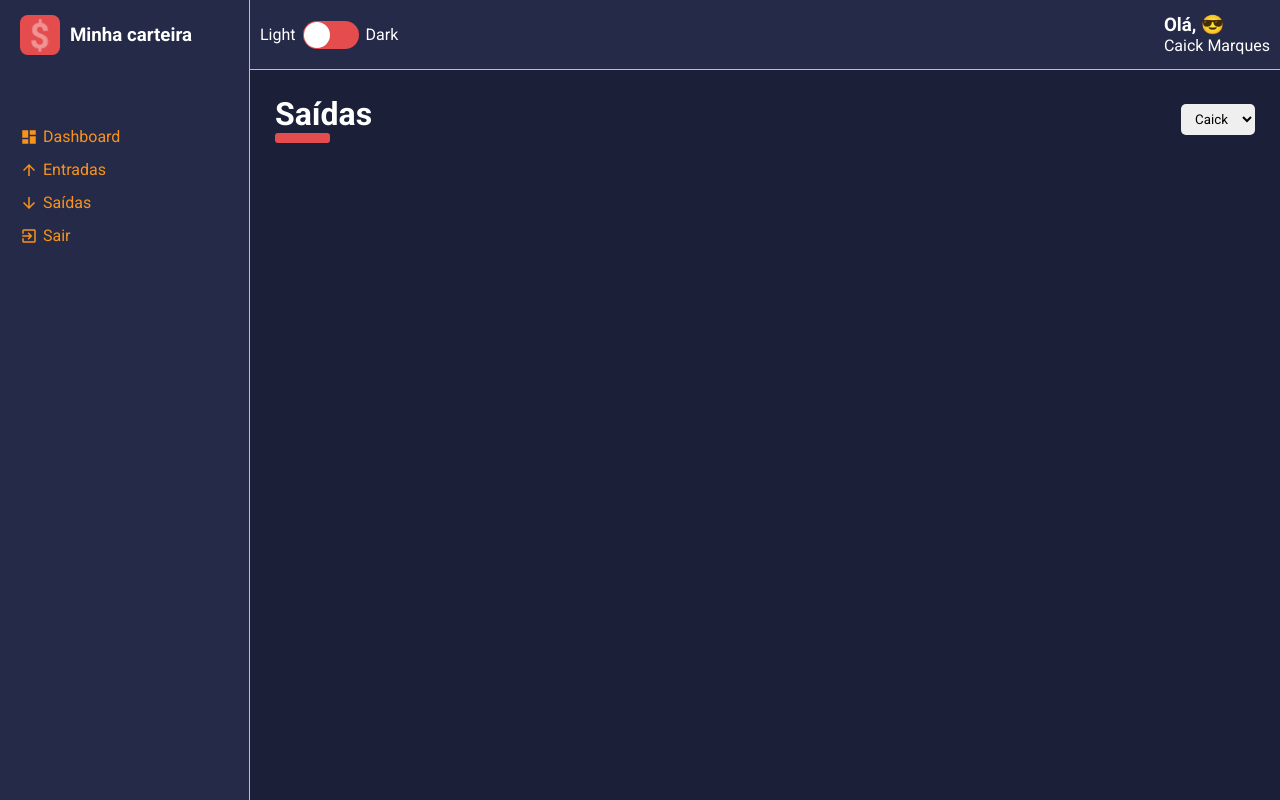
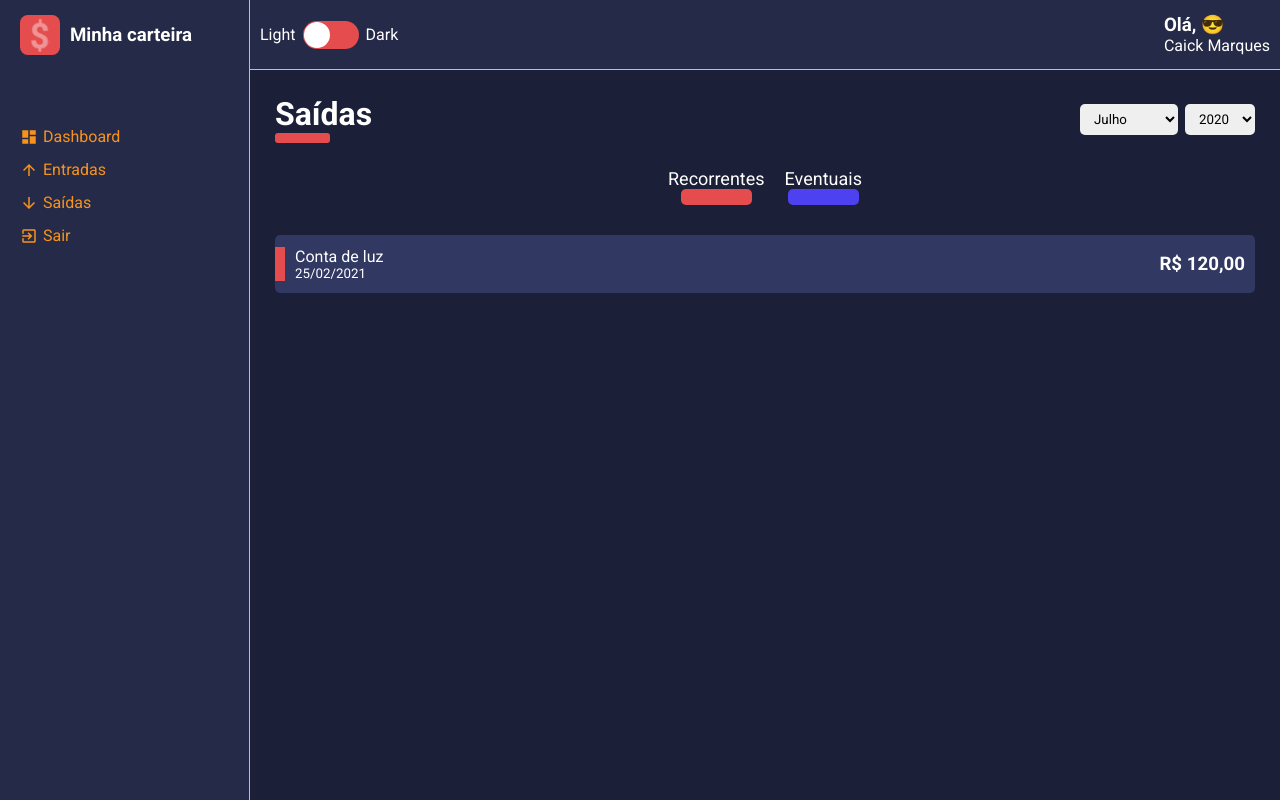
Before and after one commit to caickmarques/minha_carteira, a React (Create React App) app: page / in a window 1280 px wide. Built offline with nearby package versions, Linux system fonts and the light colour scheme.

Commit message:
Finalizado layout das listas

```diff
--- a/src/components/Content/styles.ts
+++ b/src/components/Content/styles.ts
@@ -4,6 +4,19 @@
 grid-area: CT;
 color: ${props => props.theme.colors.white};
 background-color: ${props => props.theme.colors.primary};
+padding: 25px;
+height: calc(100vh - 70px);
+overflow-y: scroll;
 
-padding: 25px;
+::-webkit-scrollbar{
+    width: 10px;
+}
+::-webkit-scrollbar-thumb{
+    background-color: ${props => props.theme.colors.secondary};
+    border-radius: 10px;
+}
+::-webkit-scrollbar-track{
+    background-color: ${props => props.theme.colors.tertiary};
+}
+
 `;
--- /dev/null
+++ b/src/components/HistoryFinanceCard/index.tsx
@@ -0,0 +1,30 @@
+import React from 'react';
+
+import { Container, Tag } from './styles';
+
+interface IHistoryFinanceCardProps {
+    tagColor: string;
+    title: string;
+    subtitle: string;
+    amount: string;
+}
+
+const HistoryFinanceCard: React.FC<IHistoryFinanceCardProps> = ({
+    tagColor,
+    title,
+    subtitle,
+    amount
+}) => {
+    return (
+        <Container>
+            <Tag color={tagColor} />
+            <div>
+                <span>{title}</span>
+                <small>{subtitle}</small>
+            </div>
+            <h3>{amount}</h3>
+        </Container>
+    )
+}
+
+export default HistoryFinanceCard;
--- /dev/null
+++ b/src/components/HistoryFinanceCard/styles.ts
@@ -0,0 +1,42 @@
+import styled from 'styled-components';
+
+interface ITagProps {
+    color: string;
+}
+
+export const Container = styled.li`
+    background-color: ${props => props.theme.colors.tertiary};
+    list-style: none;
+    border-radius: 5px;
+    margin: 10px 0;
+    padding: 12px 10px;
+    display: flex;
+    justify-content: space-between;
+    align-items: center;
+    cursor: pointer;
+    transition: all .3s;
+    position: relative;
+
+    &:hover {
+        opacity: 0.7;
+        transform: translateX(10px);
+    }
+
+    > div {
+        display: flex;
+        flex-direction: column;
+        justify-content: space-between;
+
+        padding-left: 10px;
+    }
+`;
+
+
+export const Tag = styled.div<ITagProps>`
+    width: 10px;
+    height: 60%;
+
+    background-color: ${props => props.color};
+    position: absolute;
+    left: 0;
+`;
--- a/src/pages/List/index.tsx
+++ b/src/pages/List/index.tsx
@@ -1,20 +1,42 @@
 import React from 'react';
 import ContentHeader from '../../components/ContentHeader';
-import { Container } from './styles';
+import { Container, Content, Filters } from './styles';
 import SelectInput from '../../components/SelectInput';
+import HistoryFinanceCard from '../../components/HistoryFinanceCard';
 
 const List: React.FC = () => {
-    const options = [
-        { value: 'Caick', label: 'Caick' },
-        { value: 'Maria', label: 'Maria' },
-        { value: 'Ana', label: 'Ana' },
+    const months = [
+        { value: 7, label: 'Julho' },
+        { value: 8, label: 'Agosto' },
+        { value: 9, label: 'Setembro' },
+    ];
+
+    const years = [
+        { value: 2020, label: 2020 },
+        { value: 2019, label: 2019 },
+        { value: 2018, label: 2018 },
     ];
 
     return (
         <Container>
             <ContentHeader title='Saídas' lineColor='#E44C4E'>
-                <SelectInput options={options} />
+                <SelectInput options={months} />
+                <SelectInput options={years} />
             </ContentHeader>
+
+            <Filters>
+                <button type='button' className='tag-filter recurrent'>Recorrentes</button>
+                <button type='button' className='tag-filter eventual'>Eventuais</button>
+            </Filters>
+
+            <Content>
+                <HistoryFinanceCard
+                    tagColor='#E44C4E'
+                    title='Conta de luz'
+                    subtitle='25/02/2021'
+                    amount='R$ 120,00'
+                />
+            </Content>
         </Container>
     );
 }
--- a/src/pages/List/styles.ts
+++ b/src/pages/List/styles.ts
@@ -1,3 +1,41 @@
 import styled from 'styled-components';
 
 export const Container = styled.div``;
+export const Content = styled.div``;
+export const Filters = styled.div`
+    width: 100%;
+    display: flex;
+    justify-content: center;
+    margin-bottom: 30px;
+
+    .tag-filter {
+        font-size: 18px;
+        font-weight: 500px;
+        background: none;
+        color: ${props => props.theme.colors.white};
+        margin: 0 10px;
+        transition: opacity .3s;
+
+        &:hover{
+            opacity: .7;
+        }
+    }
+
+    .recurrent::after{
+            content: '';
+            display: block;
+            width: 55px;
+            margin: 0 auto;
+            border-radius: 5px;
+            border: 8px solid ${props => props.theme.colors.warning};
+        }
+
+    .eventual::after{
+            content: '';
+            display: block;
+            width: 55px;
+            margin: 0 auto;
+            border-radius: 5px;
+            border: 8px solid ${props => props.theme.colors.sucess};
+        }
+`;
```
